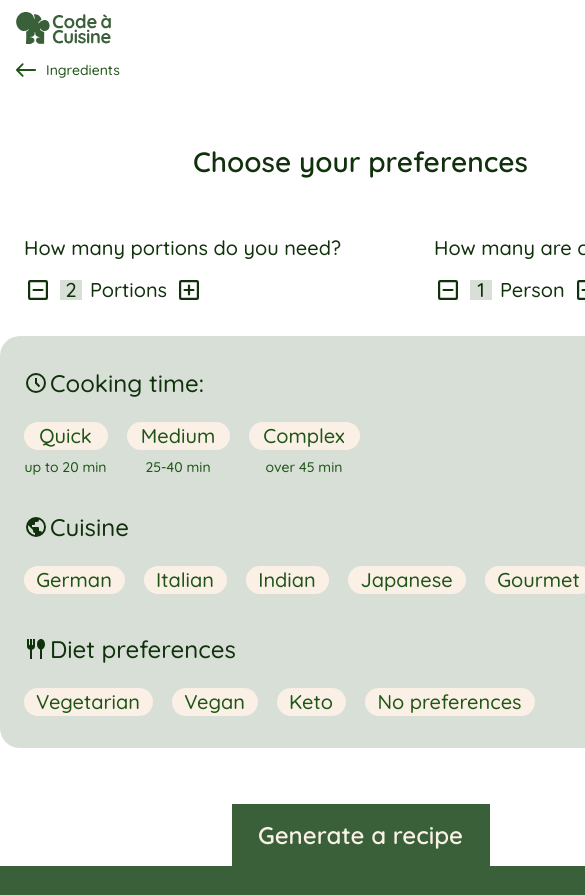
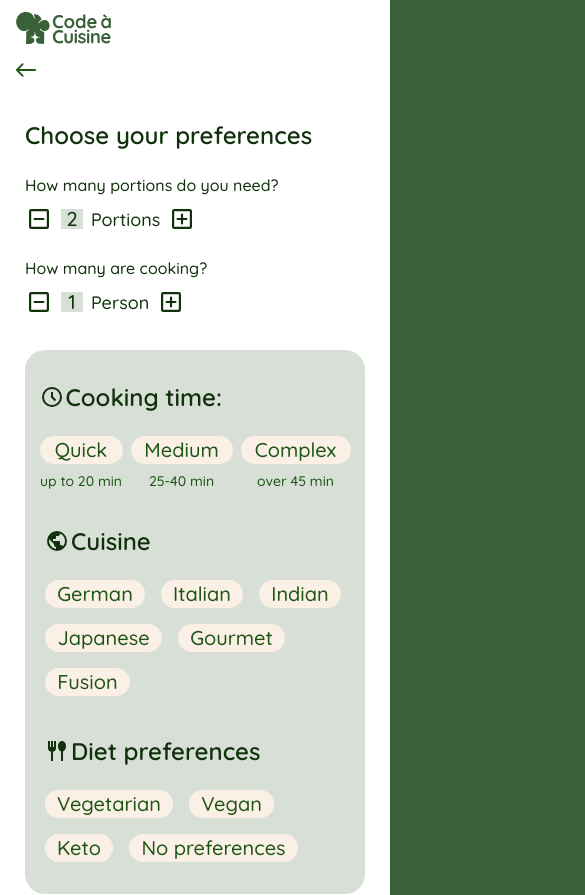
Before and after one commit to mlb27/code-a-cuisine, an Angular app: page /generator/preferences in a window 390 px wide. Shown: the top 895 px of the page, 585 px wide, since content can reach past the window. Before the commit the page ends 866 px from the top, so only its background shows below. Built offline with nearby package versions, Linux system fonts and the light colour scheme.

Commit message:
feat: added mobile preferences layout

```diff
--- a/src/app/layout/header/header.scss
+++ b/src/app/layout/header/header.scss
@@ -105,6 +105,16 @@
       top: functions.px-to-rem(60);
       left: functions.px-to-rem(16);
       height: functions.px-to-rem(20);
+
+      span {
+        position: absolute;
+        width: functions.px-to-rem(1);
+        height: functions.px-to-rem(1);
+        padding: 0;
+        overflow: hidden;
+        clip: rect(0, 0, 0, 0);
+        white-space: nowrap;
+      }
     }
   }
 }
--- a/src/app/pages/recipe-preferences/components/preference-counter/preference-counter.scss
+++ b/src/app/pages/recipe-preferences/components/preference-counter/preference-counter.scss
@@ -84,6 +84,23 @@
   }
 }
 
+@media (max-width: 767px) {
+  .preference-counter {
+    gap: functions.px-to-rem(8);
+
+    &__heading {
+      height: functions.px-to-rem(23);
+      font-size: functions.px-to-rem(16);
+      line-height: functions.px-to-rem(23);
+    }
+
+    &__label {
+      font-size: functions.px-to-rem(18);
+      line-height: functions.px-to-rem(19);
+    }
+  }
+}
+
 @media (prefers-reduced-motion: reduce) {
   .preference-counter__button {
     transition: none;
--- a/src/app/pages/recipe-preferences/components/preference-tag/preference-tag.scss
+++ b/src/app/pages/recipe-preferences/components/preference-tag/preference-tag.scss
@@ -50,6 +50,12 @@
   }
 }
 
+@media (max-width: 767px) {
+  .preference-tag__button {
+    width: 100%;
+  }
+}
+
 @media (prefers-reduced-motion: reduce) {
   .preference-tag__button {
     transition: none;
--- a/src/app/pages/recipe-preferences/recipe-preferences.scss
+++ b/src/app/pages/recipe-preferences/recipe-preferences.scss
@@ -160,6 +160,117 @@
   }
 }
 
+@media (max-width: 767px) {
+  .recipe-preferences {
+    gap: functions.px-to-rem(40);
+    width: calc(100% - functions.px-to-rem(35));
+    max-width: functions.px-to-rem(340);
+    margin-top: functions.px-to-rem(40);
+    margin-bottom: functions.px-to-rem(40);
+
+    &__content {
+      gap: functions.px-to-rem(24);
+    }
+
+    &__title {
+      width: min(100%, functions.px-to-rem(291));
+      height: functions.px-to-rem(30);
+      margin: 0;
+      font-size: functions.px-to-rem(24);
+      line-height: functions.px-to-rem(30);
+      text-align: left;
+    }
+
+    &__form {
+      gap: functions.px-to-rem(32);
+    }
+
+    &__counters {
+      flex-direction: column;
+      gap: functions.px-to-rem(24);
+      height: functions.px-to-rem(144);
+      padding: 0;
+    }
+
+    &__counter {
+      &--portions {
+        width: min(100%, functions.px-to-rem(290));
+      }
+
+      &--people {
+        width: min(100%, functions.px-to-rem(263));
+      }
+    }
+
+    &__preference-card {
+      align-items: center;
+      height: functions.px-to-rem(544);
+      padding: functions.px-to-rem(32) functions.px-to-rem(24);
+    }
+
+    &__group {
+      &--cooking {
+        width: functions.px-to-rem(311);
+        height: functions.px-to-rem(104);
+      }
+
+      &--cuisine {
+        width: functions.px-to-rem(300);
+        height: functions.px-to-rem(170);
+      }
+
+      &--diet {
+        width: functions.px-to-rem(300);
+        height: functions.px-to-rem(126);
+      }
+    }
+
+    &__group-heading {
+      font-weight: 600;
+    }
+
+    &__options {
+      flex-wrap: wrap;
+      gap: functions.px-to-rem(16);
+
+      &--cooking {
+        flex-wrap: nowrap;
+        gap: functions.px-to-rem(8);
+      }
+    }
+
+    &__generate-button {
+      width: functions.px-to-rem(155);
+      height: functions.px-to-rem(52);
+      padding: functions.px-to-rem(4) functions.px-to-rem(16);
+      font-size: functions.px-to-rem(16);
+      line-height: functions.px-to-rem(20);
+    }
+  }
+}
+
+@media (max-width: 349px) {
+  .recipe-preferences {
+    &__preference-card {
+      align-items: stretch;
+      height: auto;
+    }
+
+    &__group {
+      width: 100%;
+      height: auto;
+    }
+
+    &__options {
+      height: auto;
+
+      &--cooking {
+        flex-wrap: wrap;
+      }
+    }
+  }
+}
+
 @media (prefers-reduced-motion: reduce) {
   .recipe-preferences__generate-button {
     transition: none;
```
